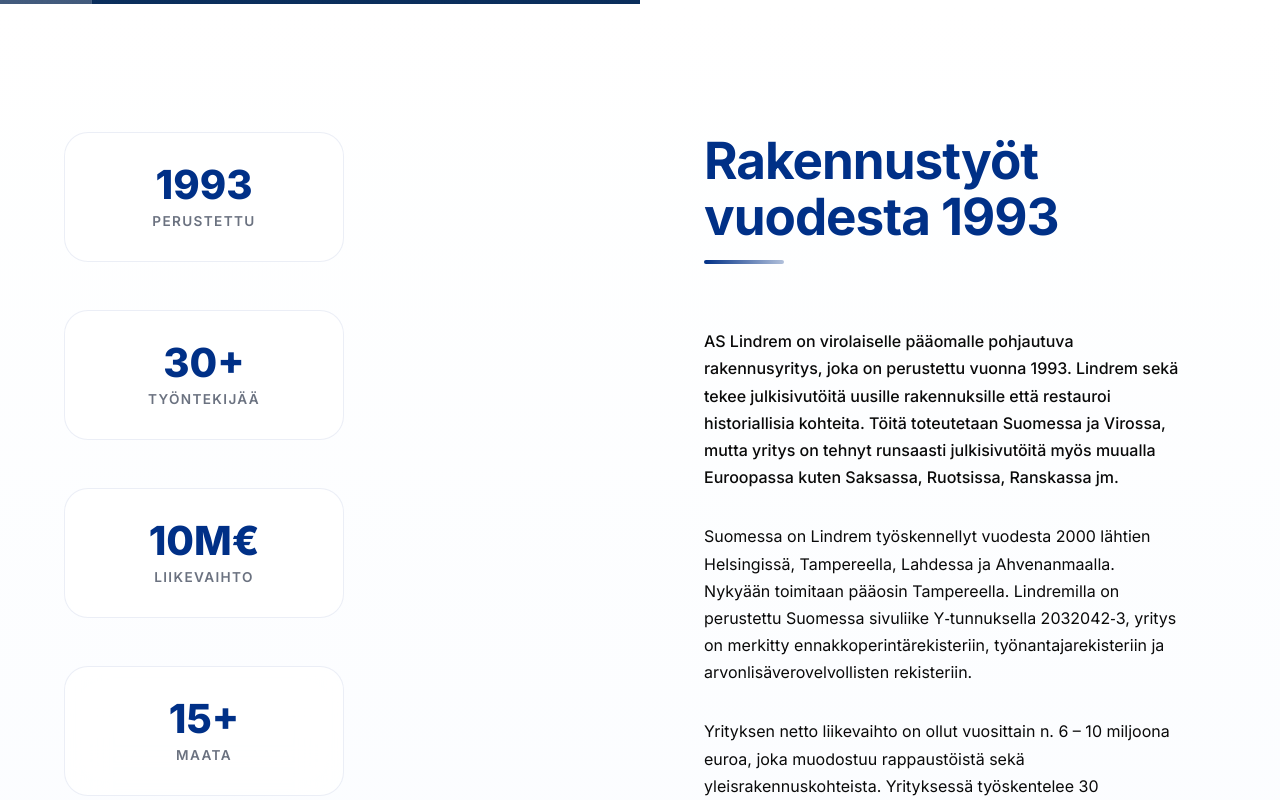
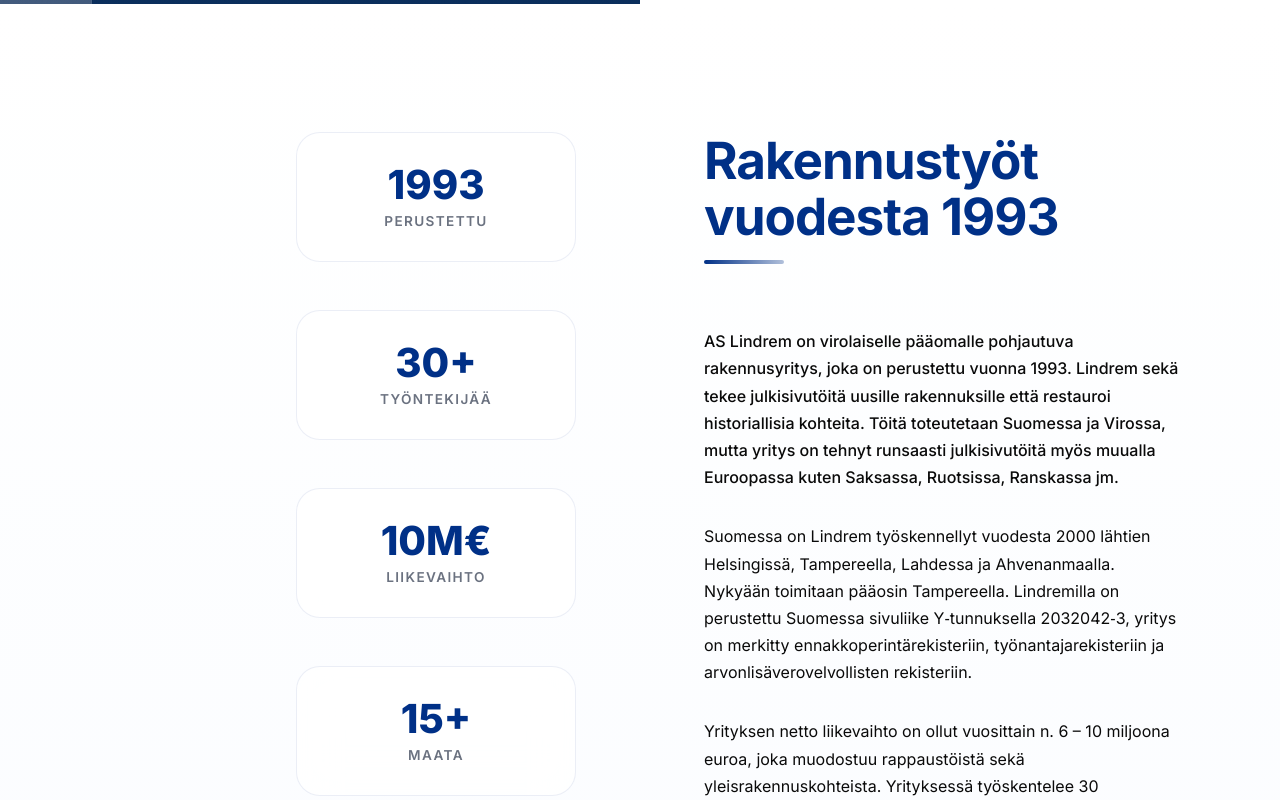
Before and after one commit to v0lliner/lindrem, a React (Create React App) app: page /fi in a window 1280 px wide. Shown: the part 660-1460 px from the top of the page. Built offline with nearby package versions, Linux system fonts and the light colour scheme.

Commit message:
Updated styles.css

```diff
--- a/src/styles.css
+++ b/src/styles.css
@@ -367,9 +367,8 @@
   display: flex;
   flex-direction: column;
   gap: 3rem;
-  align-items: flex-start;
-  padding-right: 2rem;
-  padding-left: 0;
+  align-items: flex-end;
+  padding-left: 2rem;
   justify-content: center;
   min-height: 70vh;
 }
```
